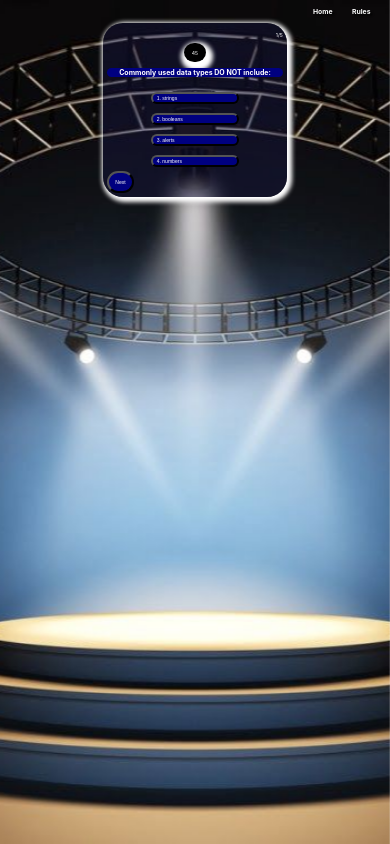
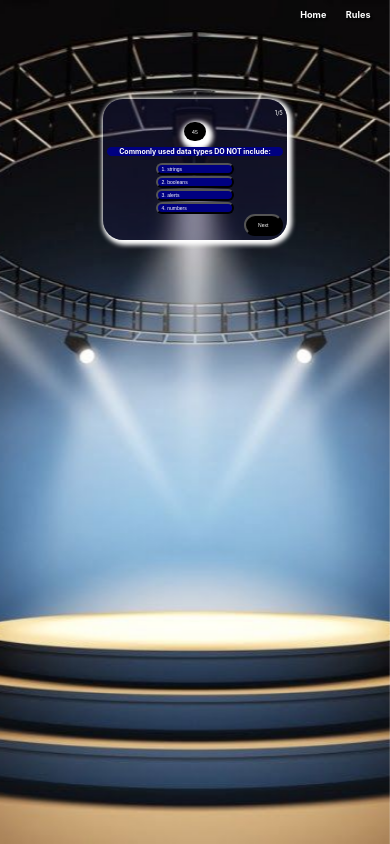
Before and after one commit to Poonam7507/quizapp, a React (Create React App) app: page /quizbox in a window 390 px wide. Built offline with nearby package versions, Linux system fonts and the light colour scheme.

Commit message:
media query

```diff
--- a/src/Css/Stylefrontpage.css
+++ b/src/Css/Stylefrontpage.css
@@ -40,7 +40,7 @@ img{
 }
 
 .outer button{
-
+     font-size: 2vw;
     border-radius: 12px;
     box-shadow: 0.1vw 0.7vw  0.2vw grey;
 }
@@ -51,3 +51,20 @@ img{
     color: black;
     font-size: 1.4vw;
 }
+
+
+@media screen and (max-width:580px) {
+    .outer{
+          margin-top: 80px;
+    }
+
+    .outer button h3{
+        font-size:2vw;
+    }
+}
+@media screen and (max-width:306px) {
+    .outer{
+          margin-top: 80px;
+    }
+
+}
--- a/src/Css/Stylenav.css
+++ b/src/Css/Stylenav.css
@@ -2,7 +2,7 @@
     display: flex;
     list-style: none;
     justify-content: flex-end;
-    font-size: 1.5vw;
+    font-size: 2vw;
     text-shadow: 2px 2px 2px black;
 }
 .nav li{
@@ -13,3 +13,8 @@ a{
     color: white;
     text-decoration: none;
 }
+@media screen  and (max-width:306px){
+    .nav{
+        font-size: 2vw;
+    }
+}
--- a/src/Css/Stylequizbox.css
+++ b/src/Css/Stylequizbox.css
@@ -12,7 +12,7 @@
 .box .top .question_no{
     color: white;
     text-align: right;
-    font-size: 1.3vw;
+    font-size: 1.5vw;
 }
 
 .top .timer{
@@ -47,19 +47,37 @@
     color: white;
     border-radius: 12px;
     padding-left: 2%;
-    width: 50%;
+    width: 20vw;
     text-align: left;
 
 }
+
 .option .nextbox{
-    justify-content: right;
+    display: flex;
+   justify-content: flex-end;
 }
 .option .nextbtn {
-    background-color: navy;
+    background-color: black;
     font-size: 1.3vw;
     color: white;
     border-radius: 12px;
+    width: 10vw;
 
+}
+
+.alertbox h1{
+  font-size: 3.5vw;
+  color: white;
+  font-style: italic;
+  text-shadow: 2px 2px 2px grey;
+  text-align: center;
+}
+
+.alertbox h2{
+    font-size: 3.3vw;
+    color: white;
+
+    text-shadow: 0.2vw 0.2vw 0.1vw black;
 }
 
 /* .initial{
@@ -68,3 +86,35 @@
 .final{
     background-color: green;
 } */
+
+@media screen and (max-width:580px) {
+    .box{
+        margin-top: 70px;
+        font-size: 2.5vw;
+    }
+}
+@media screen and (max-width:306px) {
+    .box{
+        margin-top: 80px;
+        /* height: ; */
+    }
+    .optbtn,.question h2, p{
+
+        font-size: 2vw;
+    }
+    .alertbox h2{
+        font-size: 3vw;
+    }
+
+}
+@media screen and (max-width:280px) {
+
+    .optbtn,.question h2, p{
+
+        font-size: 2.1vw;
+    }
+    .alertbox h2{
+        font-size: 3vw;
+    }
+
+}
--- a/src/components/Quizbox.js
+++ b/src/components/Quizbox.js
@@ -6,7 +6,6 @@ import {Data} from './Data';
 
 
 export default function Quizbox() {
-    const [quesno, setQuesno] = useState(1);
     const [score, setScore] = useState(false)
     const [showscore, setshowScore] = useState(0)
     const [time, setTime] = useState(50)
@@ -14,8 +13,6 @@ export default function Quizbox() {
     const [trueAns, setTrueans] = useState(false);
     const [falseAns, setFalseAns] = useState(false)
     const [clickable, setClickable] = useState(false)
-    const [optbtn, setOptbtn] = useState("initial");
-    const [name, setName] = useState([]);
 
    useEffect(()=>{
      const interval= setInterval(()=>{
@@ -38,9 +35,7 @@ export default function Quizbox() {
     const handleAns=()=>{
 
         const nextques=Curques+1;
-        const nextquesno=quesno+1;
         if(nextques<Data.length){
-            setQuesno(nextquesno);
             setCurques(nextques);
       setTrueans(false);
       setFalseAns(false);
@@ -62,7 +57,6 @@ export default function Quizbox() {
              setshowScore(showscore+1);
              setTrueans(true);
            setClickable(true);
-        //    setOptbtn("final");
 
         }
         if(iscorrect===false){
@@ -76,13 +70,6 @@ export default function Quizbox() {
         }
 
     }
-    const handleExit = () => {
-        // const scores={
-        //     score:showscore,
-        //     name:name
-        // };
-
-     };
 
 
     return (
@@ -93,13 +80,8 @@ export default function Quizbox() {
   { score?(
            <div className='alertbox box'>
                 <h1>All done!</h1>
-                <input
-            placeholder="Name"
-            value={name}
-            onChange={(e)=>setName(e.target.value)}
-         />
-           <h2>You score is: {showscore} out of 5</h2>
-           <button className='exitbtn' onClick={handleExit}><p>Exit</p></button>
+
+           <h2>Your score is: {showscore} out of 5</h2>
 
 
             </div>
@@ -118,7 +100,7 @@ export default function Quizbox() {
         <div className='question_no'>
            <p>
 
-           {quesno}/{Data.length}
+           {Curques+1}/{Data.length}
            </p>
         </div>
         <div className='timer'>
@@ -134,13 +116,9 @@ export default function Quizbox() {
            <div className='opt'>
             {Data[Curques].options.map((props)=>
             <li>
-
-                 <button className='optbtn' style={{backgroundColor:{optbtn}}} disabled={clickable} onClick={()=>submitAns(props.iscorrect)}>
-
-                 {props.answer}
-
+                 <button className='optbtn'  disabled={clickable} onClick={()=>submitAns(props.iscorrect)}>
+                {props.answer}
                  </button>
-
             </li>
 
             )}
@@ -154,11 +132,9 @@ export default function Quizbox() {
                <button className='nextbtn' onClick={handleAns}><p>Next</p></button>
            </div>
          <div className='scorebox' style={{display:trueAns?"block":"none"}}>
-             {/* setChecked((e)=>!e) */}
              <p>Correct</p>
          </div>
          <div className='scorebox' style={{display:falseAns?"block":"none"}}>
-             {/* setChecked((e)=>!e) */}
              <p>Incorrect</p>
          </div>
 
```
